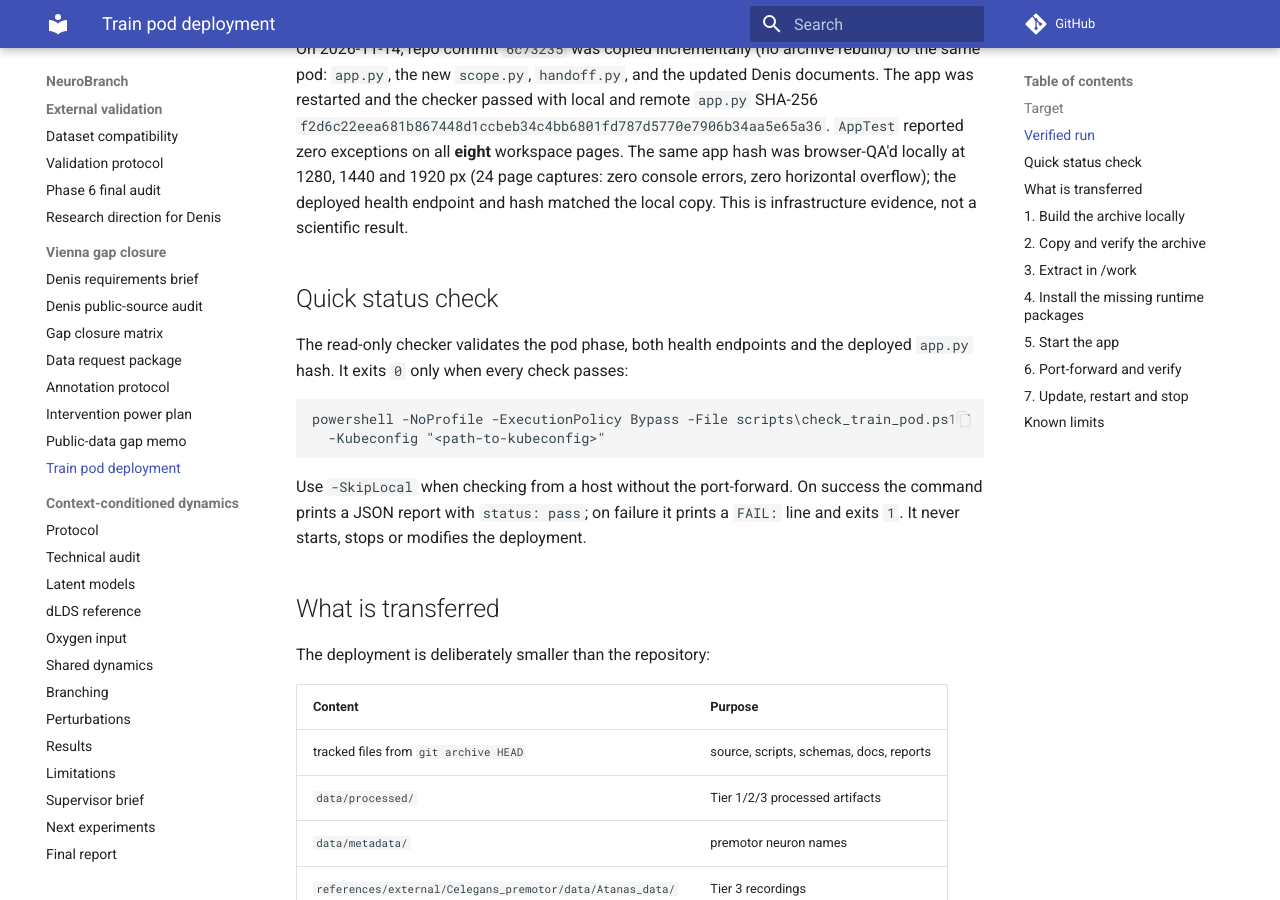
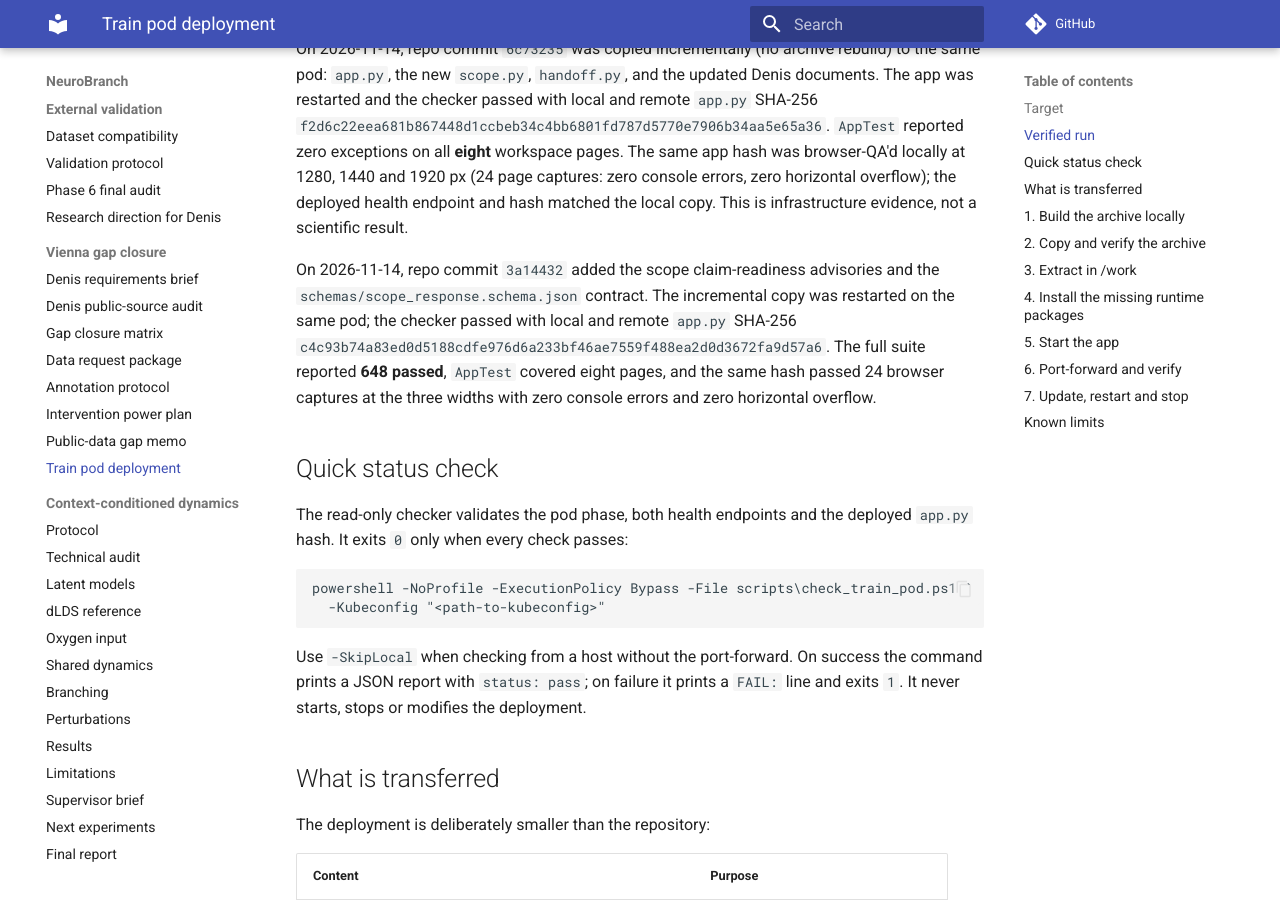
Before and after one commit to toniIepure25/neurobranch-celegans, an MkDocs documentation site: the page built from docs/POD_DEPLOYMENT_TRAIN.md, in a window 1280 px wide and 900 px high, scrolled down 866 px. Built offline with MkDocs 1.6.1 and Material for MkDocs 9.7.7, drawn with Linux system fonts in a browser that asks for light colours; comment, search, counter and statistics services are not loaded.

Commit message:
Record advisory scope deployment

```diff
--- a/docs/POD_DEPLOYMENT_TRAIN.md
+++ b/docs/POD_DEPLOYMENT_TRAIN.md
@@ -34,6 +34,13 @@ exceptions on all **eight** workspace pages. The same app hash was browser-QA'd
 1440 and 1920 px (24 page captures: zero console errors, zero horizontal overflow); the deployed
 health endpoint and hash matched the local copy. This is infrastructure evidence, not a scientific
 result.
+
+On 2026-11-14, repo commit `3a14432` added the scope claim-readiness advisories and the
+`schemas/scope_response.schema.json` contract. The incremental copy was restarted on the same pod;
+the checker passed with local and remote `app.py` SHA-256
+`c4c93b74a83ed0d5188cdfe976d6a233bf46ae7559f488ea2d0d3672fa9d57a6`. The full suite reported
+**648 passed**, `AppTest` covered eight pages, and the same hash passed 24 browser captures at the
+three widths with zero console errors and zero horizontal overflow.
 
 ## Quick status check
 
```
